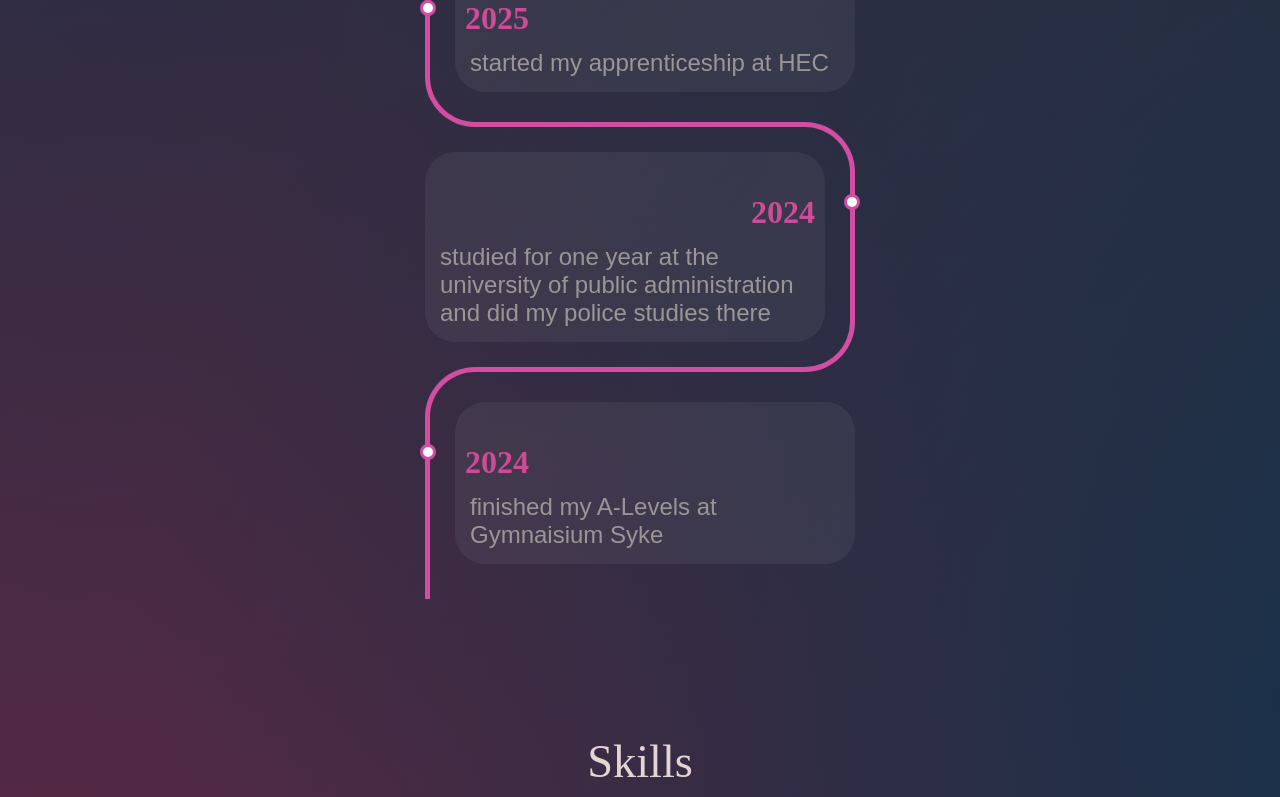
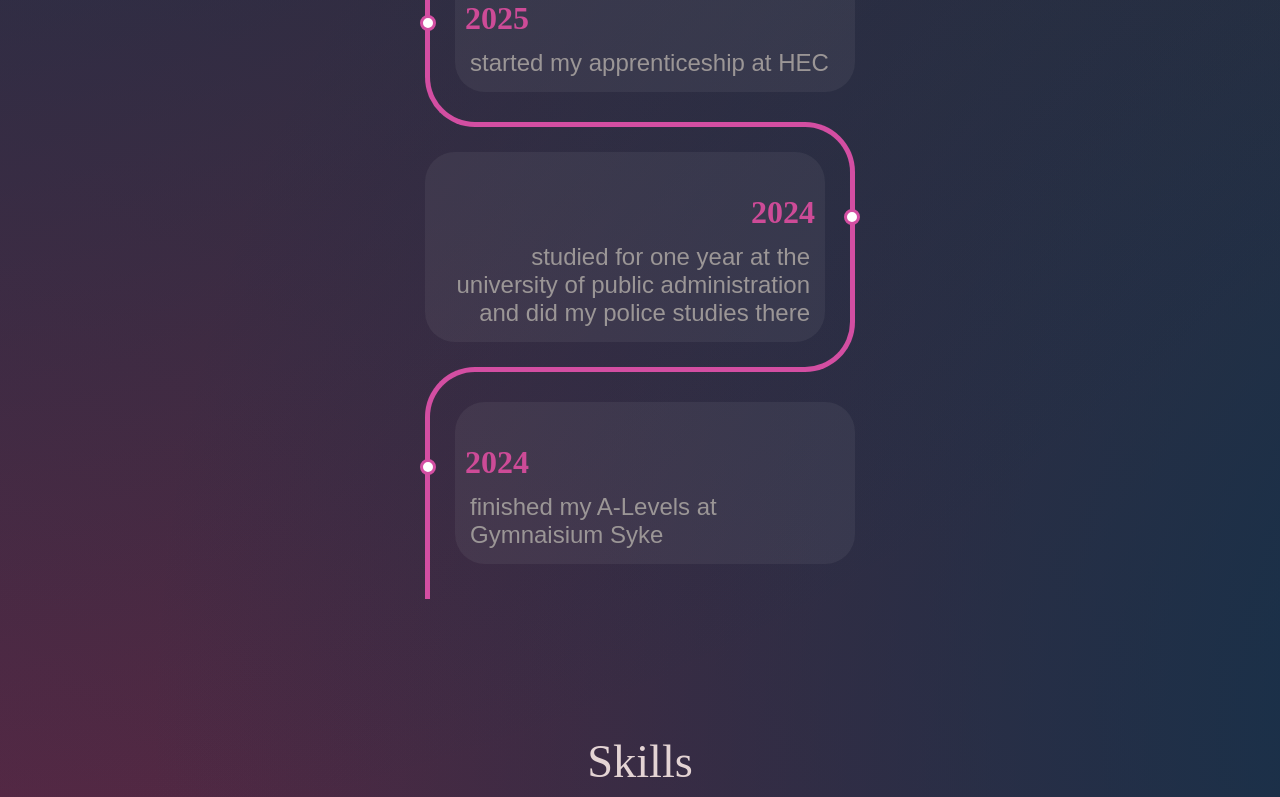
Before and after one commit to leaa321/lea321.github.io, a React (Vite) app: page / in a window 1280 px wide. Shown: the part 1172-1969 px from the top of the page. Built offline with nearby package versions, Linux system fonts and the light colour scheme; a web font is replaced by a local one.

Commit message:
feat: restyled timeline

```diff
--- a/src/style/education.scss
+++ b/src/style/education.scss
@@ -41,6 +41,10 @@
               &::before {
                 right: -45px;
               }
+            }
+
+            p {
+              text-align: right;
             }
           }
         }
@@ -108,6 +112,7 @@
             &::before {
               content: "";
               position: absolute;
+              top: 5px;
               width: 10px;
               height: 10px;
               background: white;
@@ -124,15 +129,24 @@
 
 @media (width >=700px) {
   .education-section {
+    .timeline {
       .outer {
         .card {
           .info {
+            .title {
+
+              &::before {
+                top: 15px;
+              }
+            }
+
             h3 {
               font-size: var(--text-size-large);
             }
 
             p {
               font-size: var(--text-size-medium);
+            }
           }
         }
       }
```
Lines whose indentation alone changed are shown as unchanged.
